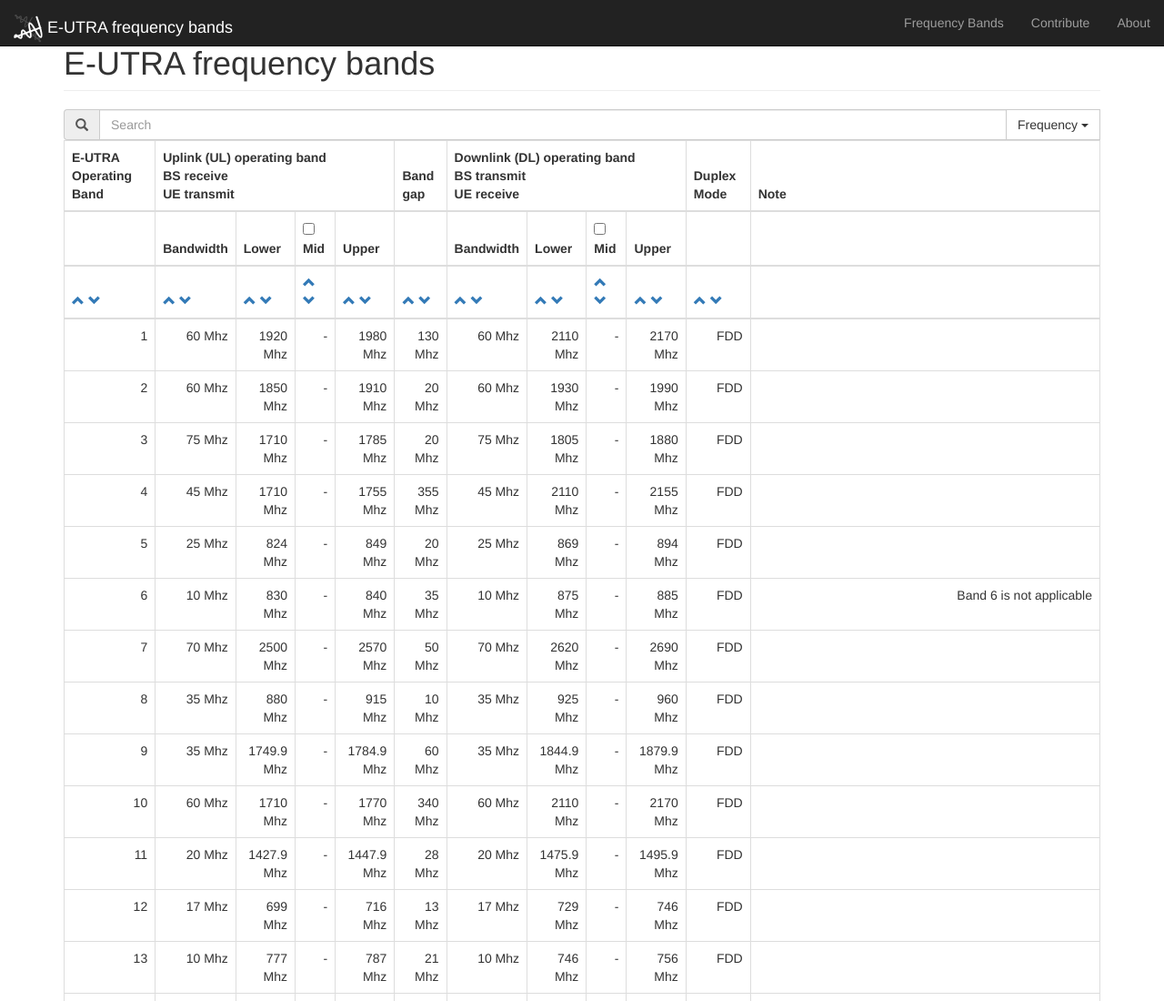
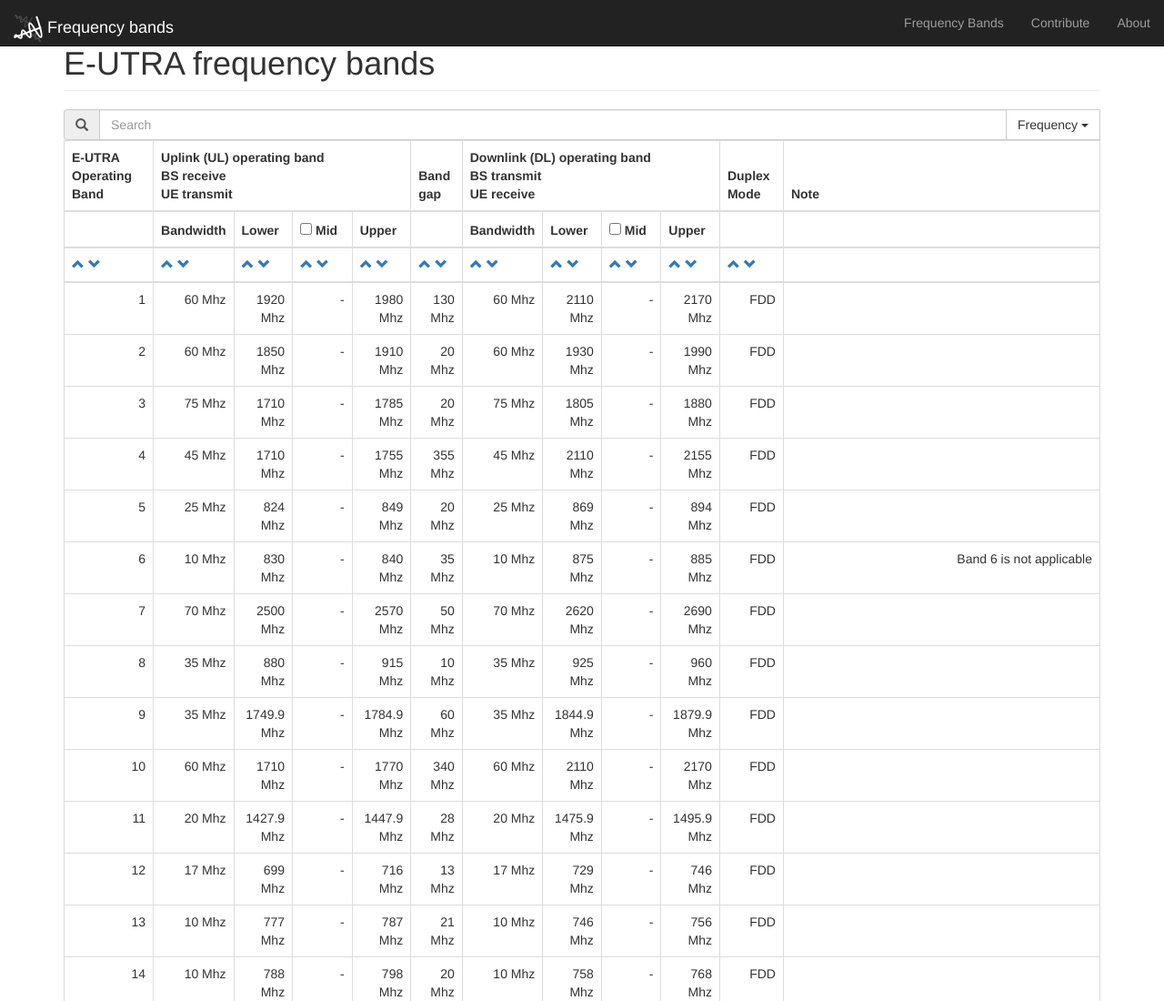
Before and after one commit to Rahix/frequency-bands, a plain HTML site: page index.html in a window 1280 px wide. Shown: the top 1100 px of the page at 91% size. Drawn offline with nearby package versions, Linux system fonts and the light colour scheme.

Commit message:
Some improvements

```diff
--- a/index.html
+++ b/index.html
@@ -27,7 +27,7 @@
 				<div class="container-fluid">
 					<div class="navbar-header">
 						<button type="button" class="navbar-toggle collapsed"
-							data-toggle="collapse" aria-expanded="false" aria-controls="navbar">
+							data-toggle="collapse" data-target="#navbar" aria-expanded="false" aria-controls="navbar">
 							<span class="sr-only">Toggle navigation</span>
 							<span class="icon-bar"></span>
 							<span class="icon-bar"></span>
@@ -35,7 +35,7 @@
 						</button>
 						<a class="navbar-brand" href="#home">
 							<img src="icon.svg" alt="Logo" width="32" height="32" style="display: inline"></img>
-							<span>E-UTRA frequency bands</span>
+							<span>Frequency bands</span>
 						</a>
 					</div>
 					<div id="navbar" class="navbar-collapse collapse">
@@ -81,7 +81,7 @@
 								<th></th>
 								<th>Bandwidth</th>
 								<th>Lower</th>
-								<th>
+								<th style="min-width: 65.5px">
 									<input type="checkbox" id="uplink-mid" onclick="switch_mid_up();">
 									Mid
 								</th>
@@ -89,7 +89,7 @@
 								<th></th>
 								<th>Bandwidth</th>
 								<th>Lower</th>
-								<th>
+								<th style="min-width: 65.5px">
 									<input type="checkbox" id="downlink-mid" onclick="switch_mid_down();">
 									Mid
 								</th>
```
